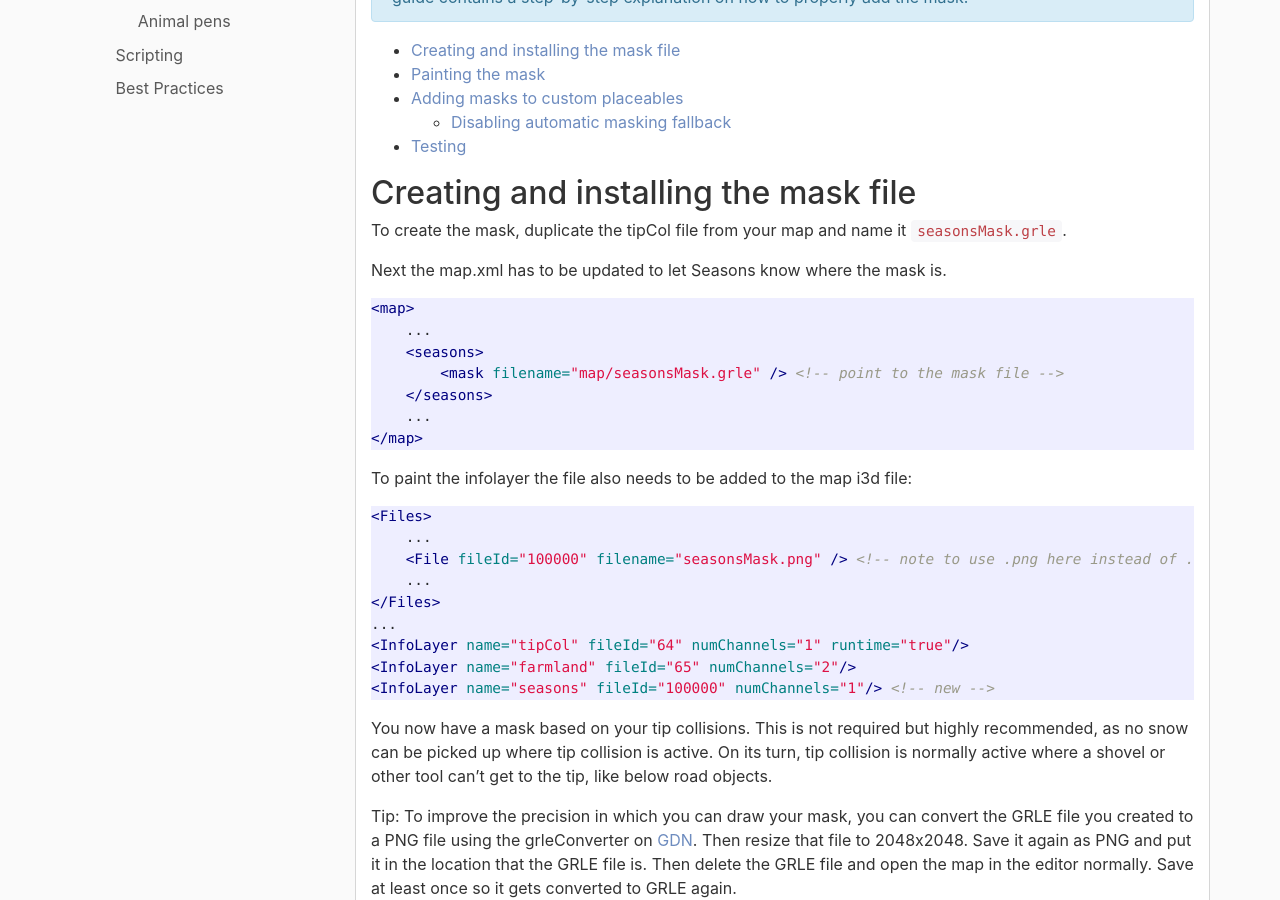
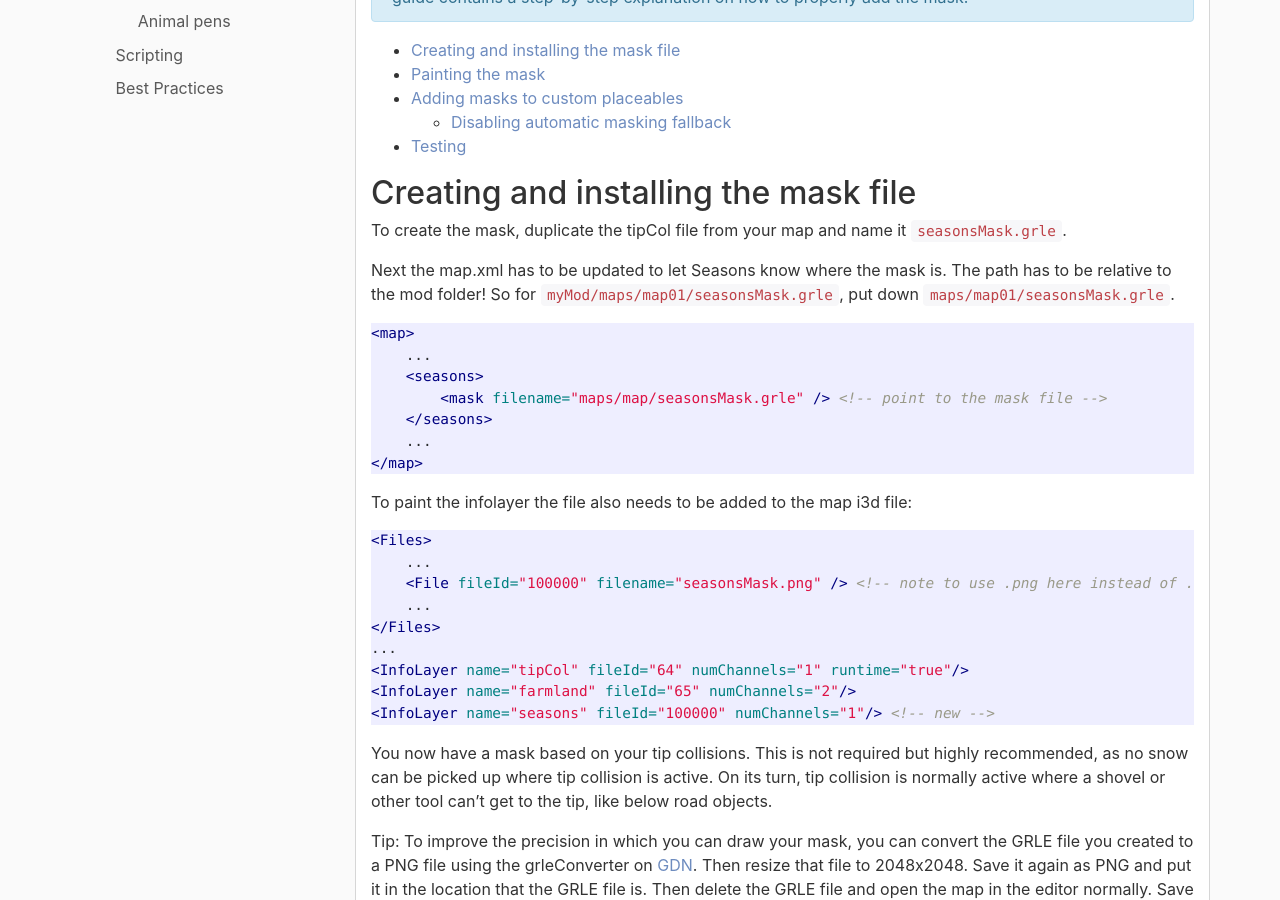
Before and after one commit to RealismusModding/realismusmodding.github.io, a Jekyll site: the page built from mods/seasons19/manual/modding/maps/seasons_mask.md, in a window 1280 px wide and 900 px high, scrolled down 667 px. Built offline with Jekyll 4.4.1, drawn with Linux system fonts in a browser that asks for light colours; comment, search, counter and statistics services are not loaded.

Commit message:
Improved text on mask path.

````diff
--- a/mods/seasons19/manual/modding/maps/seasons_mask.md
+++ b/mods/seasons19/manual/modding/maps/seasons_mask.md
@@ -36,14 +36,14 @@ In this guide you will learn all steps of adding the Seasons mask to a map.
 
 To create the mask, duplicate the tipCol file from your map and name it `seasonsMask.grle`.
 
-Next the map.xml has to be updated to let Seasons know where the mask is.
+Next the map.xml has to be updated to let Seasons know where the mask is. The path has to be relative to the mod folder! So for `myMod/maps/map01/seasonsMask.grle`, put down `maps/map01/seasonsMask.grle`.
 
 ```xml
 <map>
     ...
 
     <seasons>
-        <mask filename="map/seasonsMask.grle" /> <!-- point to the mask file -->
+        <mask filename="maps/map/seasonsMask.grle" /> <!-- point to the mask file -->
     </seasons>
 
     ...
````
